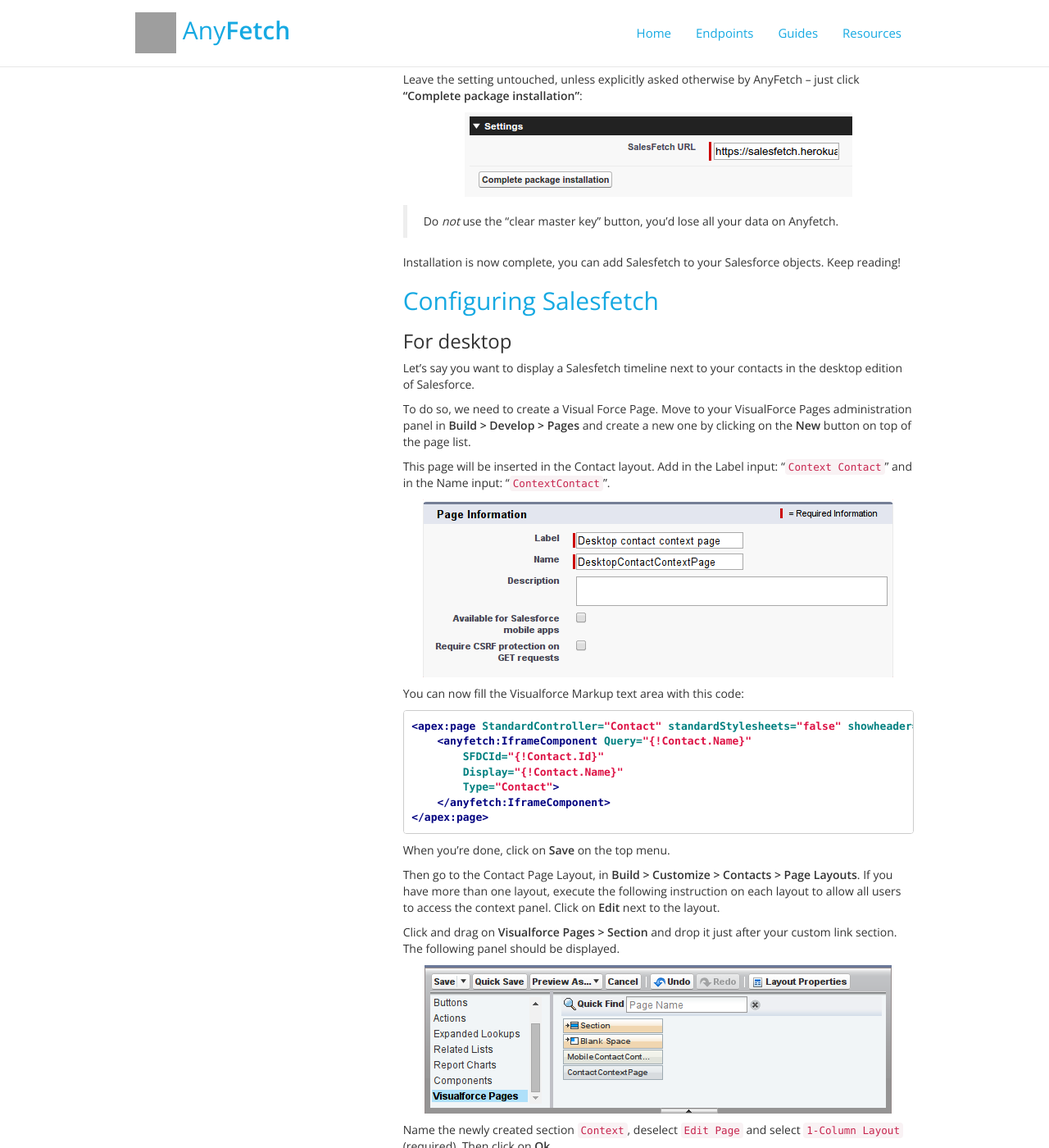
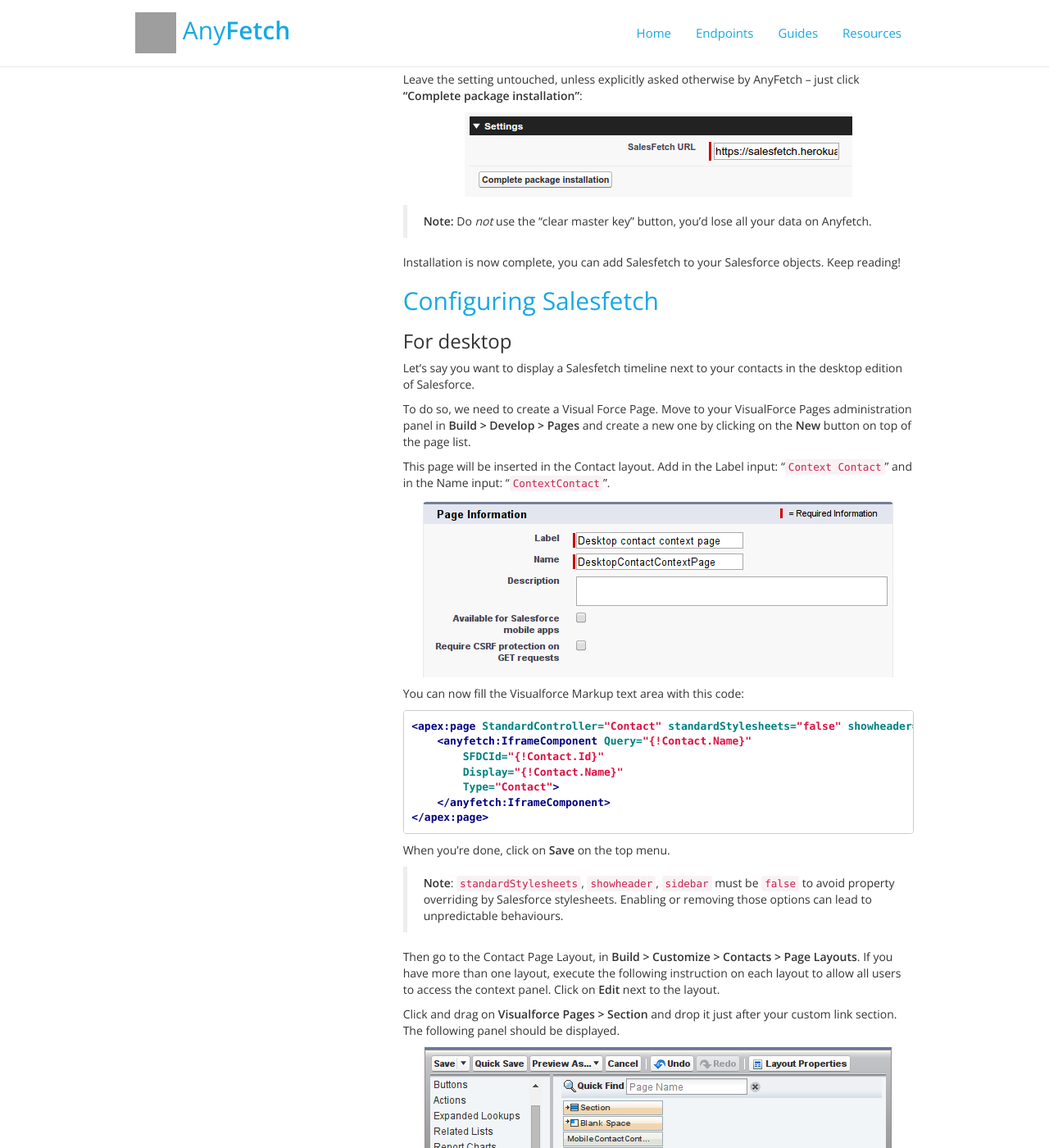
Before and after one commit to AnyFetch/developers.anyfetch.com, a Jekyll site: the page built from products/salesfetch.md, in a window 1280 px wide and 1400 px high, scrolled down 2026 px. Shown: the whole window at 82% size. Built offline with Jekyll 4.4.1, drawn with Linux system fonts in a browser that asks for light colours; nearby versions of some CDN libraries; Markdown is read by kramdown in place of the engine named in the settings; grey boxes are pictures that could not be loaded.

Commit message:
Added disclaimer message

```diff
--- a/products/salesfetch.md
+++ b/products/salesfetch.md
@@ -47,7 +47,7 @@
 
 ![First run](/images/products/salesfetch/first-run.png)
 
-> Do *not* use the "clear master key" button, you'd lose all your data on Anyfetch.
+> **Note:** Do *not* use the "clear master key" button, you'd lose all your data on Anyfetch.
 
 Installation is now complete, you can add Salesfetch to your Salesforce objects. Keep reading!
 
@@ -77,6 +77,8 @@
 
 
 When you're done, click on **Save** on the top menu.
+
+>**Note**: `standardStylesheets`, `showheader`, `sidebar` must be `false` to avoid property overriding by Salesforce stylesheets. Enabling or removing those options can lead to unpredictable behaviours.
 
 Then go to the Contact Page Layout, in **Build > Customize > Contacts > Page Layouts**. If you have more than one layout, execute the following instruction on each layout to allow all users to access the context panel. Click on **Edit** next to the layout.
 
```
